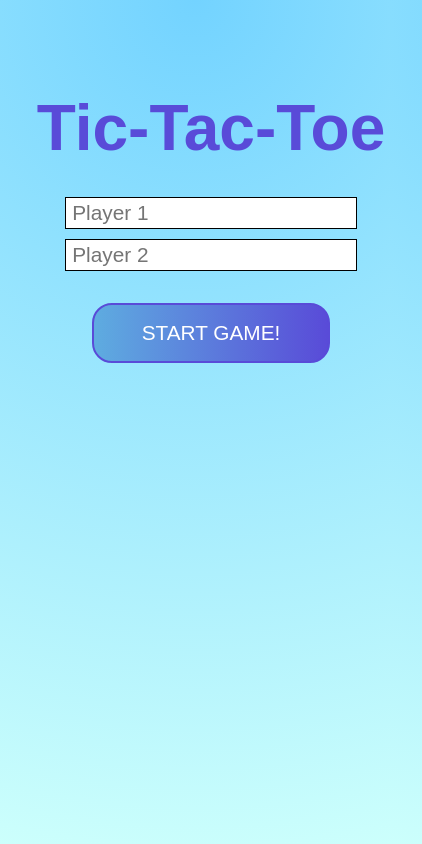
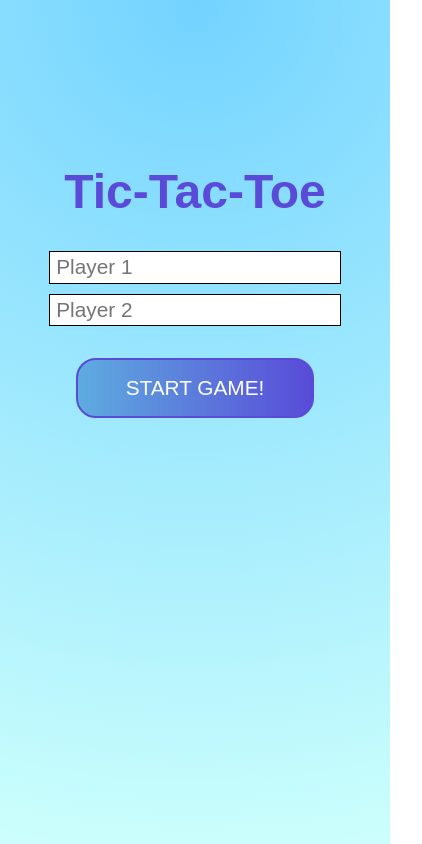
Before and after one commit to nwils000/tic-tac-toe, a website built with Vite: page index.html in a window 390 px wide. Shown: the whole page, 422 px wide, since content can reach past the window. Built offline with nearby package versions, Linux system fonts and the light colour scheme; a web font is replaced by a local one.

Commit message:
made it so main is centered

```diff
--- a/styles/styles.css
+++ b/styles/styles.css
@@ -304,8 +304,13 @@ input:focus,
     border: 1px solid black;
   }
 
+  #main-wrapper {
+    width: fit-content;
+    margin: auto;
+  }
+
   #main-wrapper h1 {
-    font-size: 4rem;
+    font-size: 3rem;
     margin-bottom: 2rem;
   }
 
@@ -342,11 +347,6 @@ input:focus,
     width: 5rem;
   }
 
-  #main-wrapper,
-  .game-main {
-    padding: 1rem;
-  }
-
   .draggableX {
     width: 45px;
     height: 45px;
```
